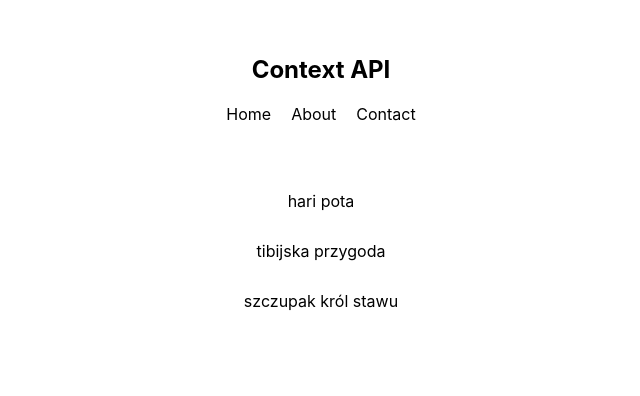
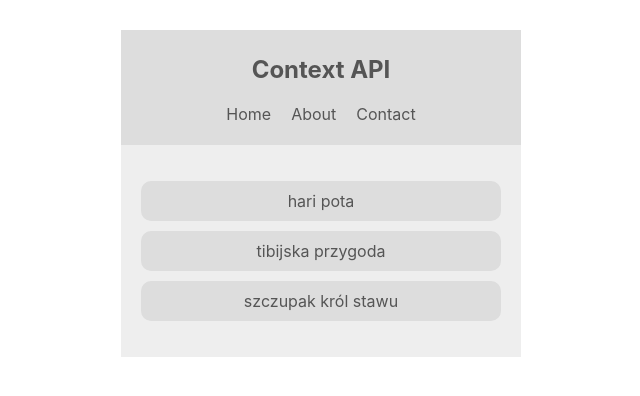
Before and after one commit to coding-tree/tutorials-review, a React (Create React App) app in the folder react/context-api/: page / in a window 1280 px wide. Shown: the top 396 px of the page, without its empty margins (319-959 px from the left). Built offline with nearby package versions, Linux system fonts and the light colour scheme.

Commit message:
odcinek 4 - przekazanie kontekstu do komponentu i wyrenderowanie ui zaleznie od parametrow

```diff
--- a/react/context-api/src/components/BookList.js
+++ b/react/context-api/src/components/BookList.js
@@ -1,13 +1,19 @@
 import React, { Component } from "react";
-
+import { ThemeContext } from "../contexts/ThemeContext";
 class BookList extends Component {
+  static contextType = ThemeContext;
   render() {
+    const { isLightTheme, light, dark } = this.context;
+    const theme = isLightTheme ? light : dark;
     return (
-      <div className="book-list">
+      <div
+        style={{ background: theme.bg, color: theme.syntax }}
+        className="book-list"
+      >
         <ul>
-          <li>hari pota</li>
-          <li>tibijska przygoda</li>
-          <li>szczupak król stawu</li>
+          <li style={{ background: theme.ui }}>hari pota</li>
+          <li style={{ background: theme.ui }}>tibijska przygoda</li>
+          <li style={{ background: theme.ui }}>szczupak król stawu</li>
         </ul>
       </div>
     );
--- a/react/context-api/src/components/Navbar.js
+++ b/react/context-api/src/components/Navbar.js
@@ -1,8 +1,13 @@
 import React, { Component } from "react";
+import { ThemeContext } from "../contexts/ThemeContext";
 class Navbar extends Component {
+  static contextType = ThemeContext;
   render() {
+    console.log(this.context);
+    const { isLightTheme, light, dark } = this.context;
+    const theme = isLightTheme ? light : dark;
     return (
-      <nav>
+      <nav style={{ background: theme.ui, color: theme.syntax }}>
         <h1>Context API</h1>
         <ul>
           <li>Home</li>
```
Also changed, not shown: 1 other file (tests, documents, lock files or other folders).
